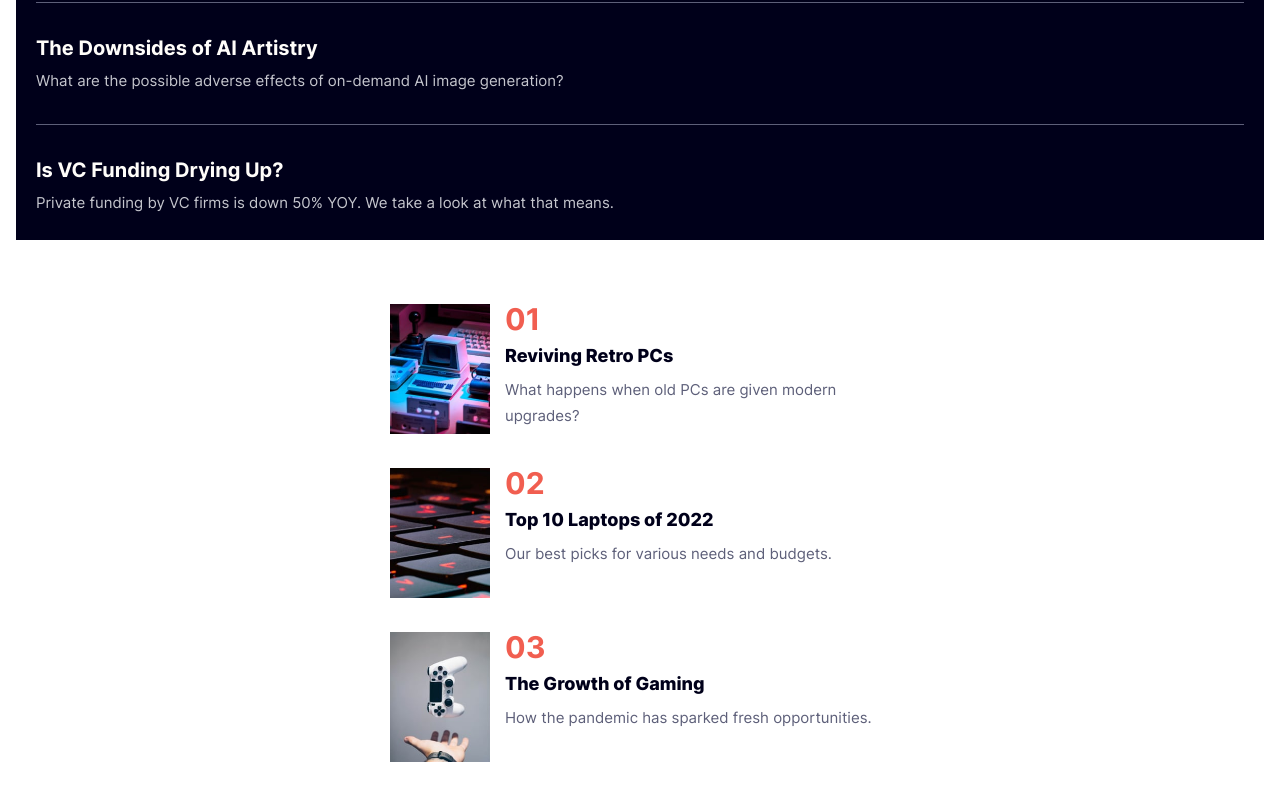
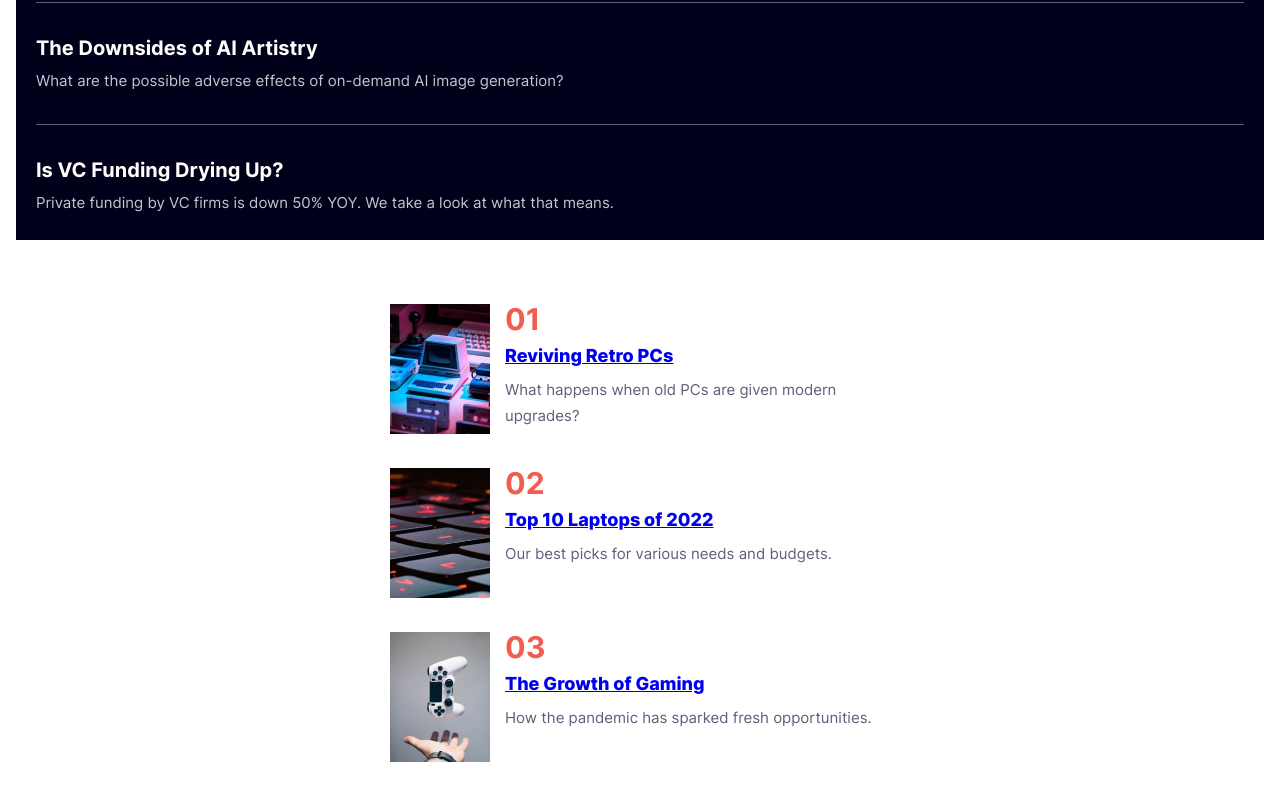
Before and after one commit to VenusY/frontend-mentor-news-homepage, a React app: page / in a window 1280 px wide. Shown: the part 1600-2400 px from the top of the page. Built offline with nearby package versions, Linux system fonts and the light colour scheme.

Commit message:
Wrap other articles headings in anchor tags

```diff
--- a/src/components/OtherArticles.jsx
+++ b/src/components/OtherArticles.jsx
@@ -13,7 +13,9 @@ export default function OtherArticles() {
         <section className='other-articles__text-section'>
           <h2 className='other-articles__number'>01</h2>
           <h3 className='other-articles__article-heading'>
-            Reviving Retro PCs
+            <a href='#' className='other-articles__link'>
+              Reviving Retro PCs
+            </a>
           </h3>
           <p className='other-articles__description'>
             What happens when old PCs are given modern upgrades?
@@ -31,7 +33,9 @@ export default function OtherArticles() {
         <section className='other-articles__text-section'>
           <h2 className='other-articles__number'>02</h2>
           <h3 className='other-articles__article-heading'>
-            Top 10 Laptops of 2022
+            <a href='#' className='other-articles__link'>
+              Top 10 Laptops of 2022
+            </a>
           </h3>
           <p className='other-articles__description'>
             Our best picks for various needs and budgets.
@@ -49,7 +53,9 @@ export default function OtherArticles() {
         <section className='other-articles__text-section'>
           <h2 className='other-articles__number'>03</h2>
           <h3 className='other-articles__article-heading'>
-            The Growth of Gaming
+            <a href='#' className='other-articles__link'>
+              The Growth of Gaming
+            </a>
           </h3>
           <p className='other-articles__description'>
             How the pandemic has sparked fresh opportunities.
```
